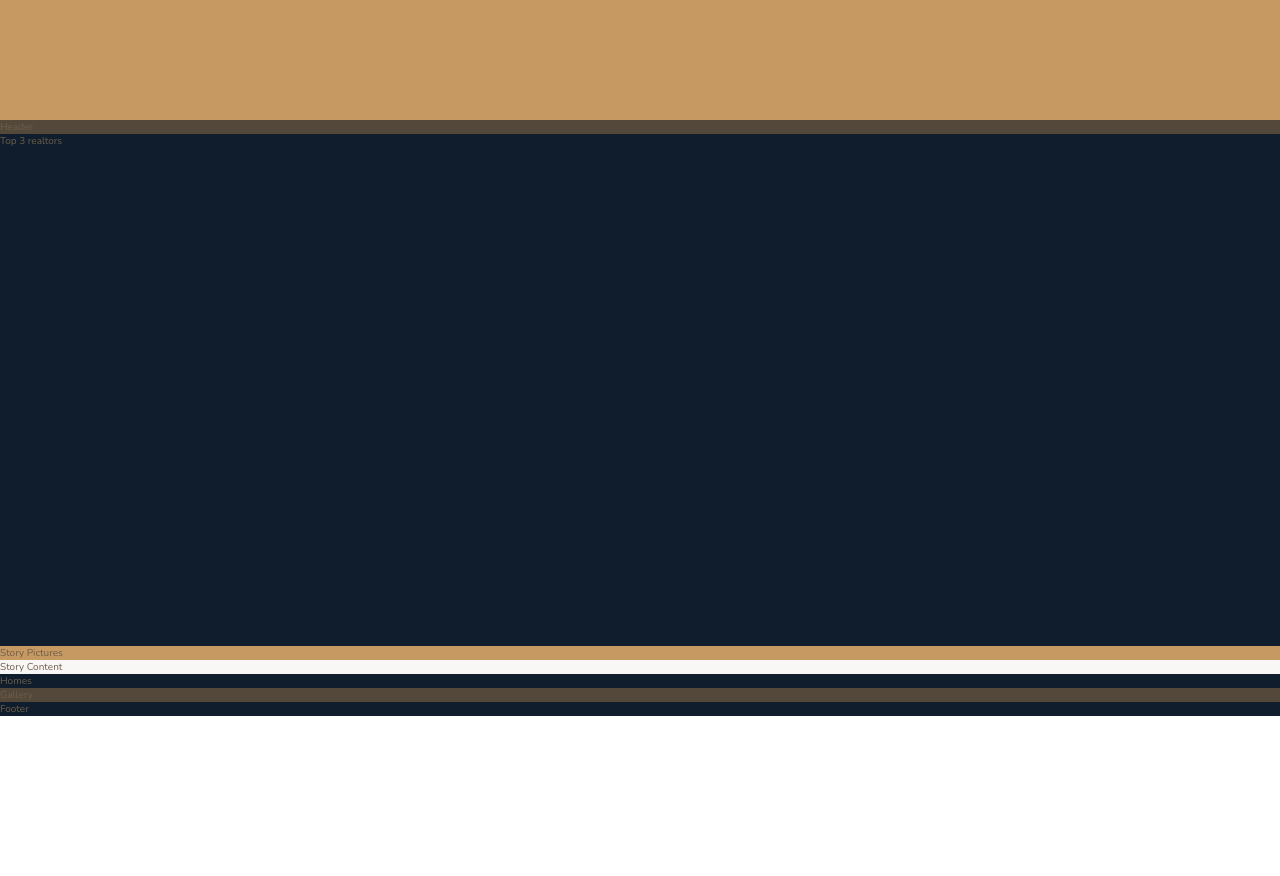
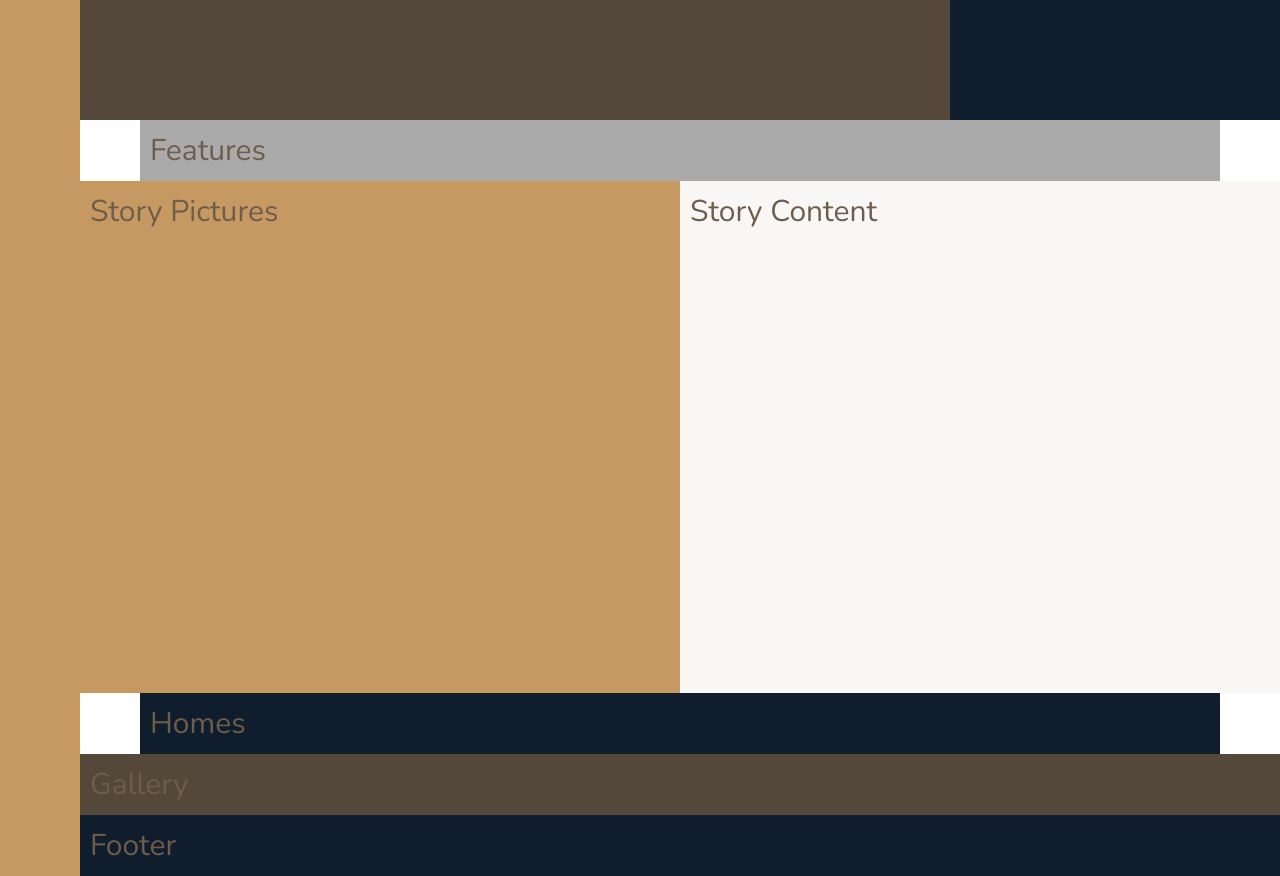
Before and after one commit to miketabb33/Nexter, a website: page index.html in a window 1280 px wide. Shown: the part 520-1396 px from the top of the page. Before the commit the page ends 1236 px from the top, so only its background shows below. Drawn offline with nearby package versions, Linux system fonts and the light colour scheme.

Commit message:
Finish overall layout

```diff
--- a/index.html
+++ b/index.html
@@ -18,7 +18,7 @@
     <div class="sidebar">Sidebar</div>
     <header class="header">Header</header>
     <div class="realtors">Top 3 realtors</div>
-    <section class="features"></section>
+    <section class="features">Features</section>
     <div class="story__pictures">Story Pictures</div>
     <div class="story__content">Story Content</div>
     <section class="homes">Homes</section>
--- a/sass/_base.scss
+++ b/sass/_base.scss
@@ -36,4 +36,10 @@ body {
 .container {
   display: grid;
   grid-template-rows: 80vh min-content 40vw repeat(3, min-content);
+  grid-template-columns: [sidebar-start] 8rem [sidebar-end full-start] minmax(6rem, 1fr) [center-start] repeat(8, [col-start] minmax(min-content, 14rem) [col-end]) [center-end] minmax(6rem, 1fr) [full-end];
+
+  & > * {
+    padding: 1rem;
+    font-size: 3rem;
+  }
 }
--- a/sass/_features.scss
+++ b/sass/_features.scss
@@ -1,3 +1,4 @@
 .features {
   background-color: $color-grey-light-2;
+  grid-column: center-start / center-end;
 }
--- a/sass/_footer.scss
+++ b/sass/_footer.scss
@@ -1,3 +1,4 @@
 .footer {
   background-color: $color-secondary;
+  grid-column: full-start / full-end;
 }
--- a/sass/_gallery.scss
+++ b/sass/_gallery.scss
@@ -1,3 +1,4 @@
 .gallery {
   background-color: $color-grey-dark-1;
+  grid-column: full-start / full-end;
 }
--- a/sass/_header.scss
+++ b/sass/_header.scss
@@ -1,3 +1,4 @@
 .header {
   background-color: $color-grey-dark-1;
+  grid-column: full-start / col-end 6
 }
--- a/sass/_homes.scss
+++ b/sass/_homes.scss
@@ -1,3 +1,4 @@
 .homes {
   background-color: $color-secondary;
+  grid-column: center-start / center-end;
 }
--- a/sass/_realtors.scss
+++ b/sass/_realtors.scss
@@ -1,3 +1,4 @@
 .realtors {
   background-color: $color-secondary;
+  grid-column: col-start 7 / full-end
 }
--- a/sass/_sidebar.scss
+++ b/sass/_sidebar.scss
@@ -1,3 +1,5 @@
 .sidebar {
   background-color: $color-primary;
+  grid-column: sidebar-start / sidebar-end;
+  grid-row: 1 / -1
 }
--- a/sass/_story.scss
+++ b/sass/_story.scss
@@ -1,8 +1,10 @@
 .story {
   &__pictures {
     background-color: $color-primary;
+    grid-column: full-start / col-end 4;
   }
   &__content {
     background-color: $color-grey-light-1;
+    grid-column: col-start 5 / full-end;
   }
 }
```
Also changed, not shown: css/style.css.
